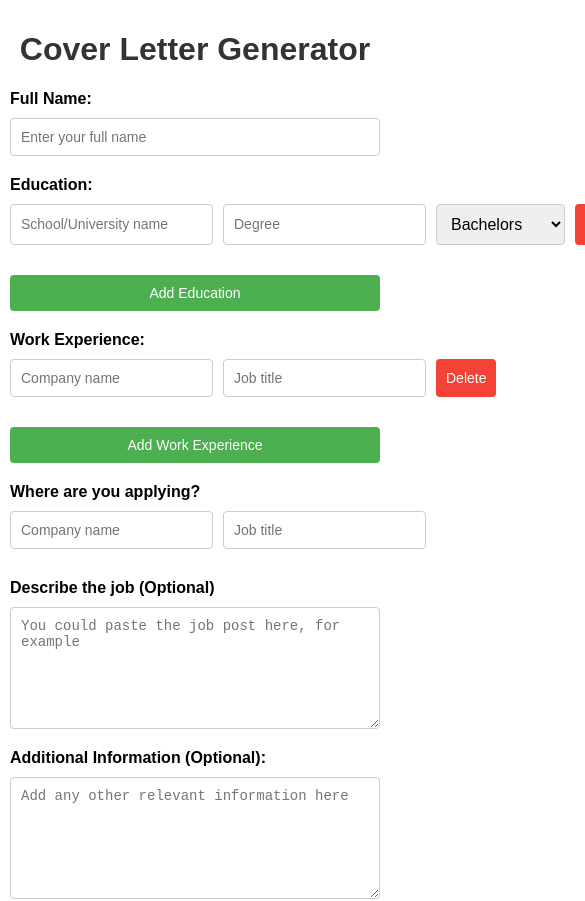
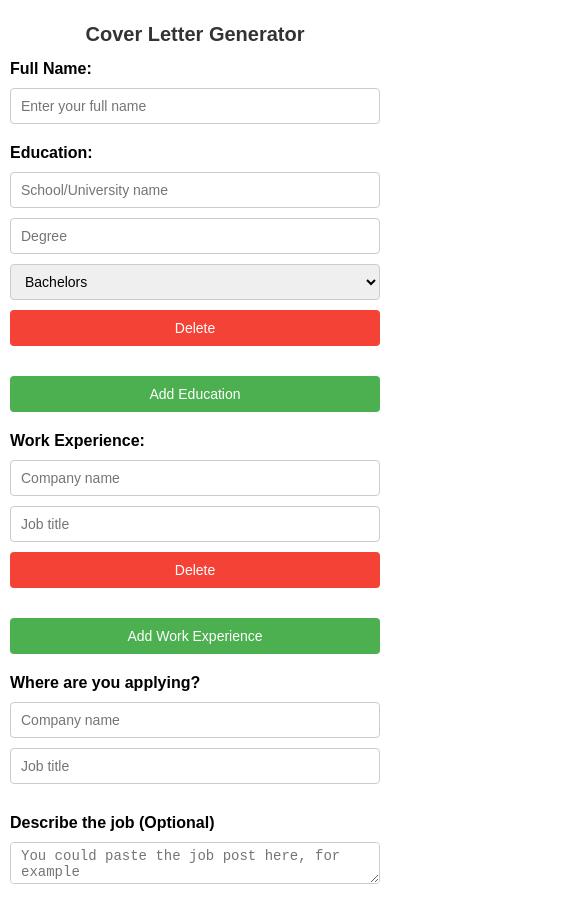
Before and after one commit to andregranberg/resumeAI, a React (Create React App) app: page / in a window 390 px wide. Shown: the top 901 px of the page, 585 px wide, since content can reach past the window. Built offline with nearby package versions, Linux system fonts and the light colour scheme; what ollama would draw is missing.

Commit message:
making it mobile responsive

```diff
--- a/src/App.css
+++ b/src/App.css
@@ -8,6 +8,7 @@
 h1 {
   text-align: center;
   color: #333;
+  font-size: 24px;
 }
 
 .input-container {
@@ -27,32 +28,34 @@ h1 {
 }
 
 .input-group input[type="text"],
-.input-group textarea,
 .input-group select {
-  padding: 10px;
+  padding: 5px 10px;
   font-size: 16px;
   border: 1px solid #ccc;
   border-radius: 4px;
+  width: 100%;
+  box-sizing: border-box;
+  height: 36px;
 }
 
 .input-group textarea {
-  height: 100px;
+  padding: 5px 10px;
+  font-size: 16px;
+  border: 1px solid #ccc;
+  border-radius: 4px;
+  width: 100%;
+  box-sizing: border-box;
+  min-height: 36px;
   resize: vertical;
 }
 
 .education-entry,
 .work-experience-entry,
 .applying-entry {
-  display: flex;
+  display: grid;
+  grid-template-columns: repeat(auto-fit, minmax(200px, 1fr));
   gap: 10px;
   margin-bottom: 10px;
-}
-
-.education-entry input,
-.education-entry select,
-.work-experience-entry input,
-.applying-entry input {
-  flex: 1;
 }
 
 .education-entry button,
@@ -63,6 +66,7 @@ h1 {
   border: none;
   border-radius: 4px;
   cursor: pointer;
+  height: 36px;
 }
 
 .input-group > button {
@@ -73,10 +77,12 @@ h1 {
   padding: 10px;
   border-radius: 4px;
   cursor: pointer;
+  width: 100%;
+  height: 36px;
 }
 
 button {
-  padding: 10px 20px;
+  padding: 5px 10px;
   font-size: 16px;
   cursor: pointer;
   background-color: #4CAF50;
@@ -84,6 +90,8 @@ button {
   border: none;
   border-radius: 4px;
   transition: background-color 0.3s;
+  width: 100%;
+  height: 36px;
 }
 
 button:hover {
@@ -103,10 +111,10 @@ button:disabled {
   display: flex;
   align-items: center;
   margin-bottom: 10px;
+  gap: 10px;
 }
 
 .copied-message {
-  margin-left: 10px;
   color: #4CAF50;
   font-size: 14px;
 }
@@ -120,23 +128,7 @@ button:disabled {
   border: 1px solid #ccc;
   border-radius: 4px;
   resize: vertical;
-}
-
-@media (max-width: 600px) {
-  .App {
-    padding: 10px;
-  }
-
-  .input-group input[type="text"],
-  .input-group textarea,
-  .result-text {
-    font-size: 14px;
-  }
-
-  button {
-    padding: 8px 16px;
-    font-size: 14px;
-  }
+  box-sizing: border-box;
 }
 
 .follow-up-container {
@@ -145,11 +137,41 @@ button:disabled {
 
 .follow-up-input {
   width: 100%;
-  height: 100px;
+  min-height: 100px;
   padding: 10px;
   font-size: 16px;
   border: 1px solid #ccc;
   border-radius: 4px;
   resize: vertical;
   margin-bottom: 10px;
+  box-sizing: border-box;
 }
+
+@media (max-width: 600px) {
+  .App {
+    padding: 10px;
+  }
+
+  h1 {
+    font-size: 20px;
+  }
+
+  .input-group input[type="text"],
+  .input-group textarea,
+  .input-group select,
+  .result-text,
+  .follow-up-input {
+    font-size: 14px;
+  }
+
+  button {
+    padding: 5px 10px;
+    font-size: 14px;
+  }
+
+  .education-entry,
+  .work-experience-entry,
+  .applying-entry {
+    grid-template-columns: 1fr;
+  }
+}
--- a/src/App.js
+++ b/src/App.js
@@ -26,6 +26,8 @@ function App() {
   const [wordCount, setWordCount] = useState(() => parseInt(localStorage.getItem('wordCount')) || 500);
   const [followUpPrompt, setFollowUpPrompt] = useState('');
   const resultRef = useRef(null);
+  const jobAdRef = useRef(null);
+  const additionalInfoRef = useRef(null);
 
   useEffect(() => {
     localStorage.setItem('name', name);
@@ -37,6 +39,18 @@ function App() {
     localStorage.setItem('additionalInfo', additionalInfo);
     localStorage.setItem('wordCount', wordCount.toString());
   }, [name, educations, workExperiences, applyingCompany, applyingTitle, jobAd, additionalInfo, wordCount]);
+
+  const adjustTextareaHeight = (textarea) => {
+    if (textarea) {
+      textarea.style.height = 'auto';
+      textarea.style.height = textarea.scrollHeight + 'px';
+    }
+  };
+
+  useEffect(() => {
+    adjustTextareaHeight(jobAdRef.current);
+    adjustTextareaHeight(additionalInfoRef.current);
+  }, [jobAd, additionalInfo]);
 
   const addEducation = () => {
     setEducations([...educations, { school: '', degree: '', level: 'Bachelors' }]);
@@ -243,18 +257,28 @@ function App() {
           <label htmlFor="jobAd">Describe the job (Optional)</label>
           <textarea
             id="jobAd"
+            ref={jobAdRef}
             value={jobAd}
-            onChange={(e) => setJobAd(e.target.value)}
+            onChange={(e) => {
+              setJobAd(e.target.value);
+              adjustTextareaHeight(e.target);
+            }}
             placeholder="You could paste the job post here, for example"
+            className="auto-expand-textarea"
           />
         </div>
         <div className="input-group">
           <label htmlFor="additionalInfo">Additional Information (Optional):</label>
           <textarea
             id="additionalInfo"
+            ref={additionalInfoRef}
             value={additionalInfo}
-            onChange={(e) => setAdditionalInfo(e.target.value)}
+            onChange={(e) => {
+              setAdditionalInfo(e.target.value);
+              adjustTextareaHeight(e.target);
+            }}
             placeholder="Add any other relevant information here"
+            className="auto-expand-textarea"
           />
         </div>
         <div className="input-group">
```
